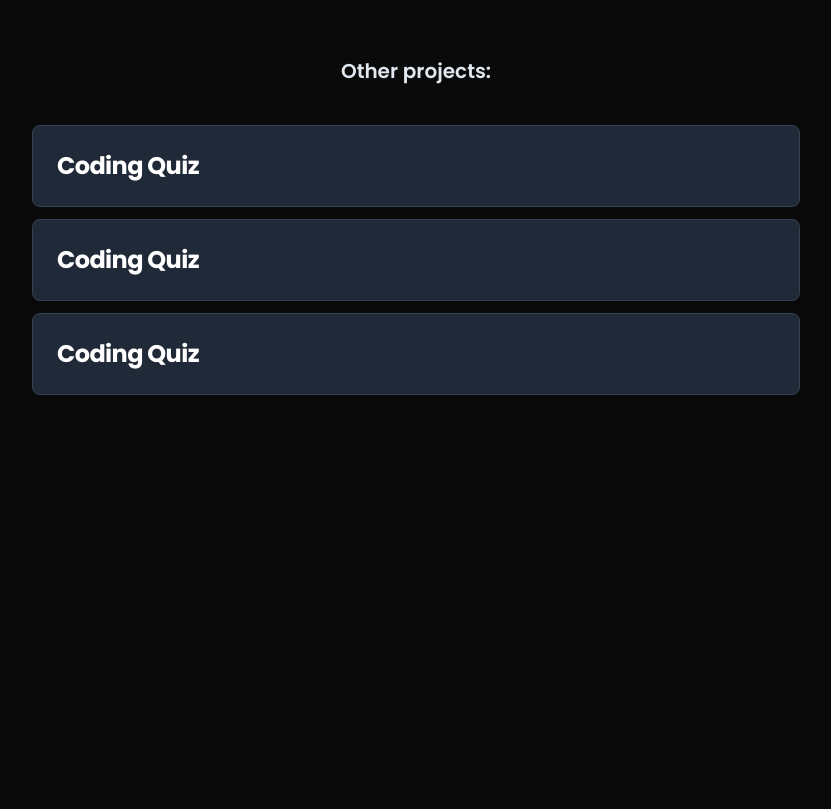
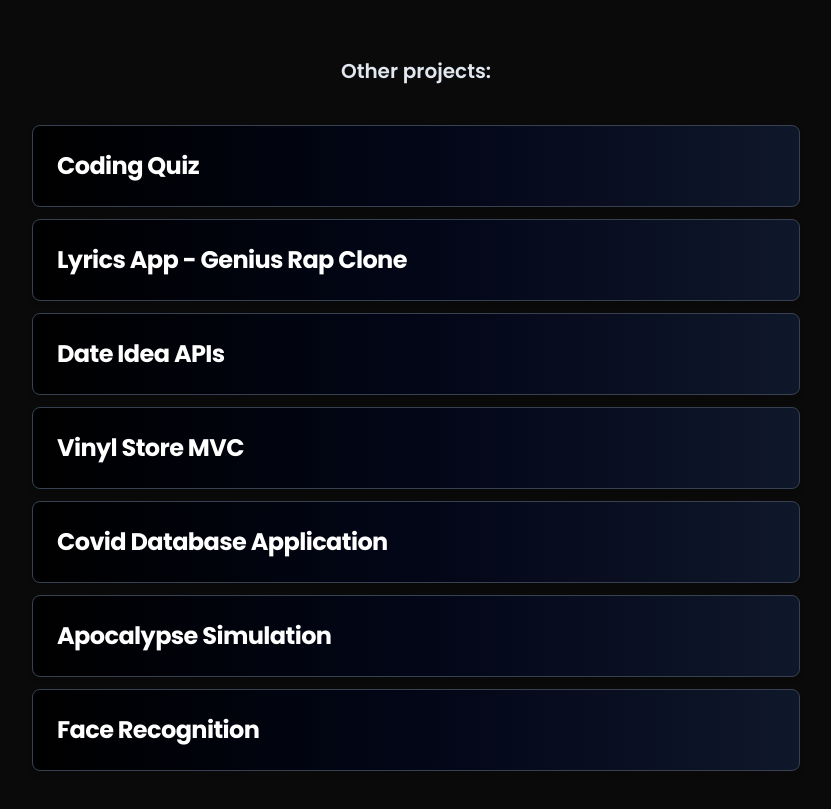
Before and after one commit to kubaszpak/portfolio, a React (Vite) app: page / in a window 1280 px wide. Shown: the part 2400-3209 px from the top of the page, without its empty margins (224-1055 px from the left). Before the commit the page ends 2955 px from the top, so only its background shows below. Built offline with nearby package versions, Linux system fonts and the light colour scheme; a web font is replaced by a local one.

Commit message:
Populated other projects section

```diff
--- a/src/components/OtherProjects.tsx
+++ b/src/components/OtherProjects.tsx
@@ -1,4 +1,35 @@
 import { Card } from "flowbite-react";
+
+const otherProjects = [
+	{
+		name: "Coding Quiz",
+		link: "https://github.com/kubaszpak/CodingQuiz",
+	},
+	{
+		name: "Lyrics App - Genius Rap Clone",
+		link: "https://github.com/kubaszpak/GeniusRapCloneEntityFramework",
+	},
+	{
+		name: "Date Idea APIs",
+		link: "https://github.com/kubaszpak/DateIdeaAPIs",
+	},
+	{
+		name: "Vinyl Store MVC",
+		link: "https://github.com/kubaszpak/VinylStoreMVC",
+	},
+	{
+		name: "Covid Database Application",
+		link: "https://github.com/kubaszpak/CovidDatabaseApplication",
+	},
+	{
+		name: "Apocalypse Simulation",
+		link: "https://github.com/kubaszpak/apocalypse",
+	},
+	{
+		name: "Face Recognition",
+		link: "https://github.com/kubaszpak/python_face_recognition",
+	},
+];
 
 const OtherProjects: React.FC = () => {
 	return (
@@ -7,30 +38,20 @@ const OtherProjects: React.FC = () => {
 				Other projects:
 			</h1>
 			<div className="mx-auto flex max-w-3xl flex-col gap-3">
-				<Card
-					// className="bg-gradient-to-r from-black via-slate-950 to-slate-900"
-					href="#"
-				>
-					<h5 className="text-2xl font-bold tracking-tight text-gray-900 dark:text-white">
-						Coding Quiz
-					</h5>
-				</Card>
-				<Card
-					// className="bg-gradient-to-r from-black via-slate-950 to-slate-900"
-					href="#"
-				>
-					<h5 className="text-2xl font-bold tracking-tight text-gray-900 dark:text-white">
-						Coding Quiz
-					</h5>
-				</Card>
-				<Card
-					// className="bg-gradient-to-r from-black via-slate-950 to-slate-900"
-					href="#"
-				>
-					<h5 className="text-2xl font-bold tracking-tight text-gray-900 dark:text-white">
-						Coding Quiz
-					</h5>
-				</Card>
+				{otherProjects.map((project, idx) => {
+					return (
+						<Card
+							key={idx}
+							className="bg-gradient-to-r from-black via-slate-950 to-slate-900"
+						>
+							<a href={project.link} target="_blank">
+								<h5 className="text-2xl font-bold tracking-tight text-gray-900 dark:text-white">
+									{project.name}
+								</h5>
+							</a>
+						</Card>
+					);
+				})}
 			</div>
 		</div>
 	);
--- a/src/projects.tsx
+++ b/src/projects.tsx
@@ -142,7 +142,7 @@ const projects = {
 		title: "Web portfolio",
 		images: [portfolioLandingPage],
 		description:
-			"A React frontend-only website designed to represent the skills learned in programming so far. The application uses Tailwind CSS for styling with the Flowbite add-on",
+			"A React frontend-only website designed to represent the skills learned in programming so far. The application uses Tailwind CSS for styling with the Flowbite add-on.",
 		technologies: [
 			<>
 				React
```
